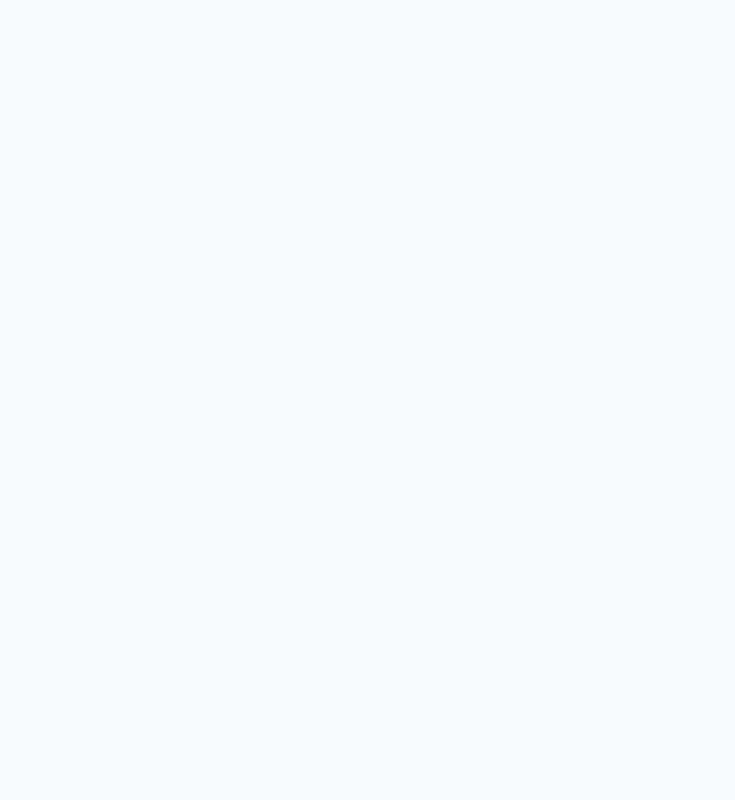
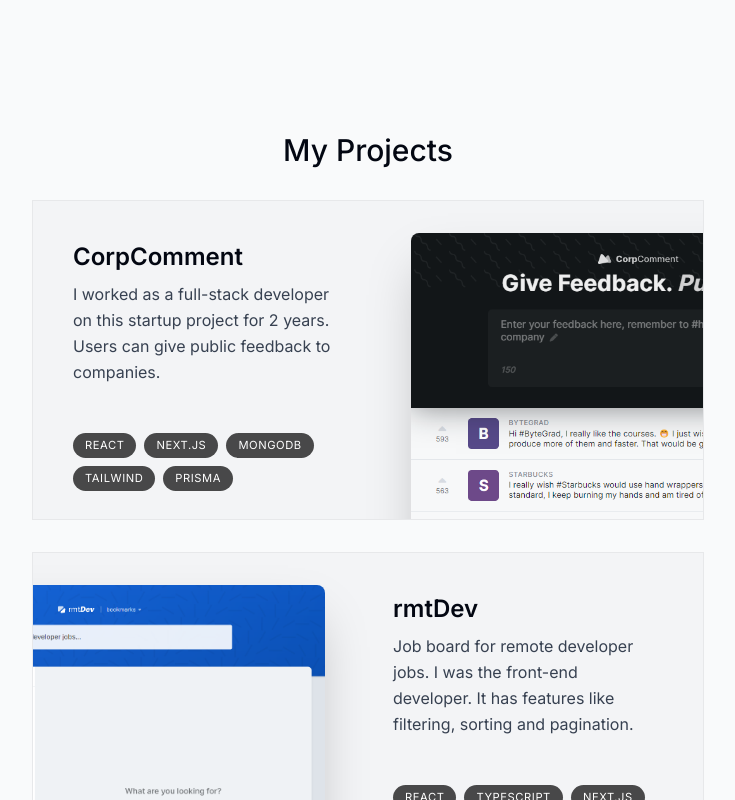
Before and after one commit to dserber/portfolio, a Next.js app: page / in a window 1280 px wide. Shown: the part 1220-2020 px from the top of the page, without its empty margins (272-1007 px from the left). Built offline with nearby package versions, Linux system fonts and the light colour scheme.

Commit message:
Styled Projects section

```diff
--- a/app/page.tsx
+++ b/app/page.tsx
@@ -1,5 +1,6 @@
 import About from "@/components/about";
 import Intro from "@/components/intro";
+import Projects from "@/components/projects";
 import SectionDivider from "@/components/section-divider";
 
 export default function Home() {
@@ -8,6 +9,7 @@ export default function Home() {
       <Intro />
       <SectionDivider />
       <About />
+      <Projects />
     </main>
   );
 }
--- /dev/null
+++ b/components/projects.tsx
@@ -0,0 +1,63 @@
+import { projectsData } from "@/lib/data";
+import SectionHeading from "./section-heading";
+import React from "react";
+import Image from "next/image";
+
+export default function Projects() {
+  return (
+    <section>
+      <SectionHeading>My projects</SectionHeading>
+      <div>
+        {projectsData.map((project, index) => (
+          <React.Fragment key={index}>
+            <Project {...project} />
+          </React.Fragment>
+        ))}
+      </div>
+    </section>
+  );
+}
+
+type ProjectProps = (typeof projectsData)[number];
+
+function Project({ title, description, tags, imageUrl }: ProjectProps) {
+  return (
+    <section className="group bg-gray-100 max-w-[42rem] border border-black/5 overflow-hidden sm:pr-8 relative sm:h-[20rem] mb-3 sm:mb-8 last:mb-0 even:pl-8 hover:bg-gray-200 transition">
+      <div className="pt-4 pb-7 px-5 sm:pl-10 sm:pr-2 sm:pt-10 sm:max-w-[50%] flex flex-col h-full group-even:ml-[18rem]">
+        <h3 className="text-2xl font-semibold">{title}</h3>
+        <p className="mt-2 leading-relaxed text-gray-700">{description}</p>
+        <ul className="flex flex-wrap mt-4 gap-2 sm:mt-auto">
+          {tags.map((tag, index) => (
+            <li
+              key={index}
+              className="bg-black/[0.7] px-3 py-1 text-[0.7rem] uppercase tracking-wider text-white rounded-full"
+            >
+              {tag}
+            </li>
+          ))}
+        </ul>
+      </div>
+
+      <Image
+        src={imageUrl}
+        alt="Project I worked on"
+        quality={95}
+        className="absolute top-8 -right-40 w-[28.25rem] rounded-t-lg shadow-2xl
+        transition
+        group-hover:scale-[1.04]
+
+        group-hover:-translate-x-3
+        group-hover:translate-y-3
+        group-hover:-rotate-2
+
+        group-even:group-hover:translate-x-3
+        group-even:group-hover:translate-y-3
+        group-even:group-hover:rotate-2
+
+        group-even:-left-40
+        group-even:right-[initial]
+        "
+      />
+    </section>
+  );
+}
--- a/components/section-heading.tsx
+++ b/components/section-heading.tsx
@@ -3,5 +3,9 @@ type SectionHeadingProps = {
 };
 
 export default function SectionHeading({ children }: SectionHeadingProps) {
-  return <h2 className="text-3xl font-medium capitalize mb-8">{children}</h2>;
+  return (
+    <h2 className="text-3xl font-medium capitalize mb-8 text-center">
+      {children}
+    </h2>
+  );
 }
```
